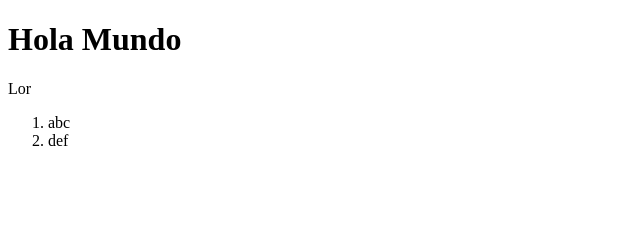
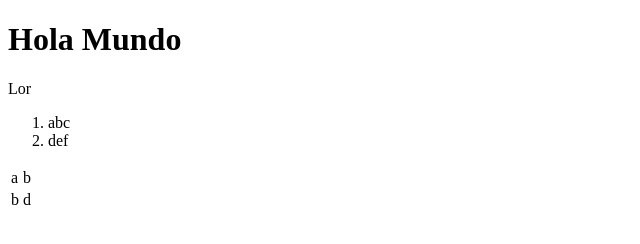
Before and after one commit to MarcosENDES/prueba_git, a plain HTML site: page index.html in a window 1280 px wide. Shown: the full height of the page, 0-640 px from the left. Drawn offline with Linux system fonts and the light colour scheme.

Commit message:
Nueva tabla

```diff
--- a/index.html
+++ b/index.html
@@ -12,5 +12,9 @@
         <li>abc</li>
         <li>def</li>
     </ol>
+    <table>
+        <tr><td>a</td><td>b</td></tr>
+        <tr><td>b</td><td>d</td></tr>
+    </table>
 </body>
 </html>
```
